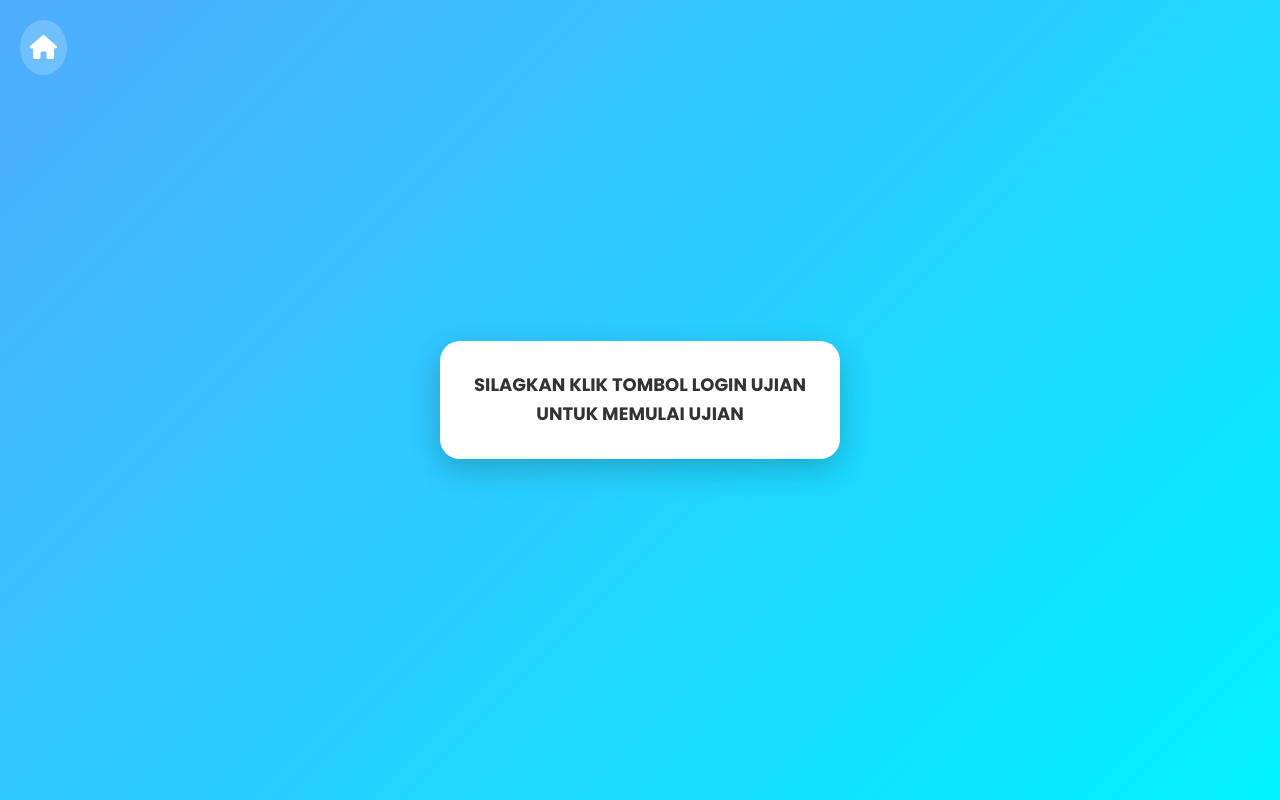
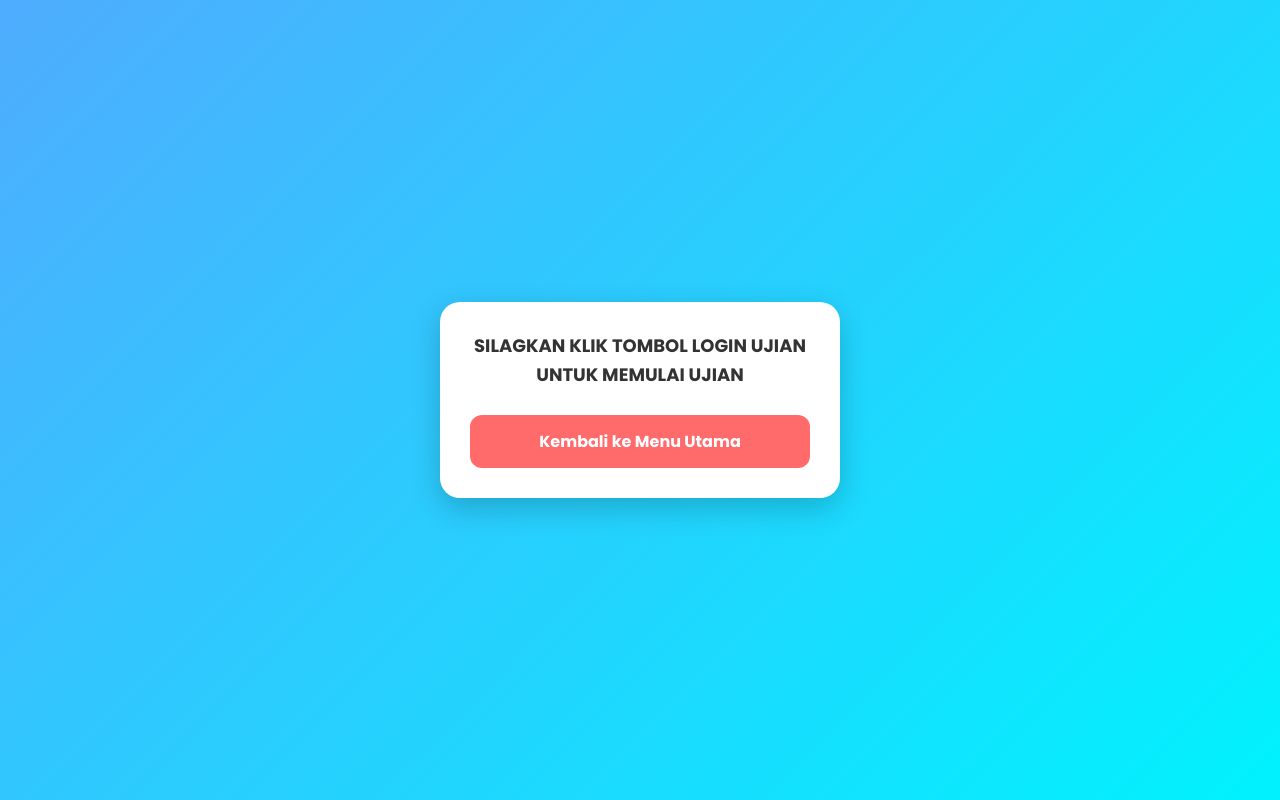
Before and after one commit to NardoTuns/SMPKRISTENBASAAN2026, a plain HTML site: page UJIANFIX1.html in a window 1280 px wide. Drawn offline with Linux system fonts and the light colour scheme.

Commit message:
Update UJIANFIX1.html

```diff
--- a/UJIANFIX1.html
+++ b/UJIANFIX1.html
@@ -7,9 +7,6 @@
 
   <!-- Font -->
   <link href="https://fonts.googleapis.com/css2?family=Poppins:wght@300;500;700&display=swap" rel="stylesheet">
-
-  <!-- Icon -->
-  <link rel="stylesheet" href="https://cdnjs.cloudflare.com/ajax/libs/font-awesome/6.5.0/css/all.min.css">
 
   <style>
     * {
@@ -27,26 +24,6 @@
       align-items: center;
     }
 
-    /* ICON HOME */
-    .home {
-      position: absolute;
-      top: 20px;
-      left: 20px;
-      font-size: 24px;
-      color: white;
-      cursor: pointer;
-      background: rgba(255,255,255,0.2);
-      padding: 10px;
-      border-radius: 50%;
-      transition: 0.3s;
-    }
-
-    .home:hover {
-      background: rgba(255,255,255,0.4);
-      transform: scale(1.1);
-    }
-
-    /* KONTEN */
     .container {
       background: white;
       padding: 30px;
@@ -67,6 +44,30 @@
       font-size: 18px;
       color: #333;
       line-height: 1.6;
+      margin-bottom: 25px;
+    }
+
+    .btn {
+      display: inline-block;
+      width: 100%;
+      padding: 14px;
+      border: none;
+      border-radius: 12px;
+      background: #ff6b6b;
+      color: white;
+      font-size: 16px;
+      font-weight: bold;
+      cursor: pointer;
+      transition: 0.3s;
+    }
+
+    .btn:hover {
+      background: #ff4b4b;
+      transform: scale(1.05);
+    }
+
+    .btn:active {
+      transform: scale(0.95);
     }
 
     @media (max-width: 480px) {
@@ -79,17 +80,21 @@
 
 <body>
 
-  <!-- ICON HOME -->
-  <a href="index.html" class="home">
-    <i class="fas fa-home"></i>
-  </a>
-
-  <!-- TEKS -->
   <div class="container">
     <h1>
       SILAGKAN KLIK TOMBOL LOGIN UJIAN UNTUK MEMULAI UJIAN
     </h1>
+
+    <button class="btn" onclick="goHome()">
+      Kembali ke Menu Utama
+    </button>
   </div>
+
+  <script>
+    function goHome() {
+      window.location.href = "index.html";
+    }
+  </script>
 
 </body>
 </html>
```
